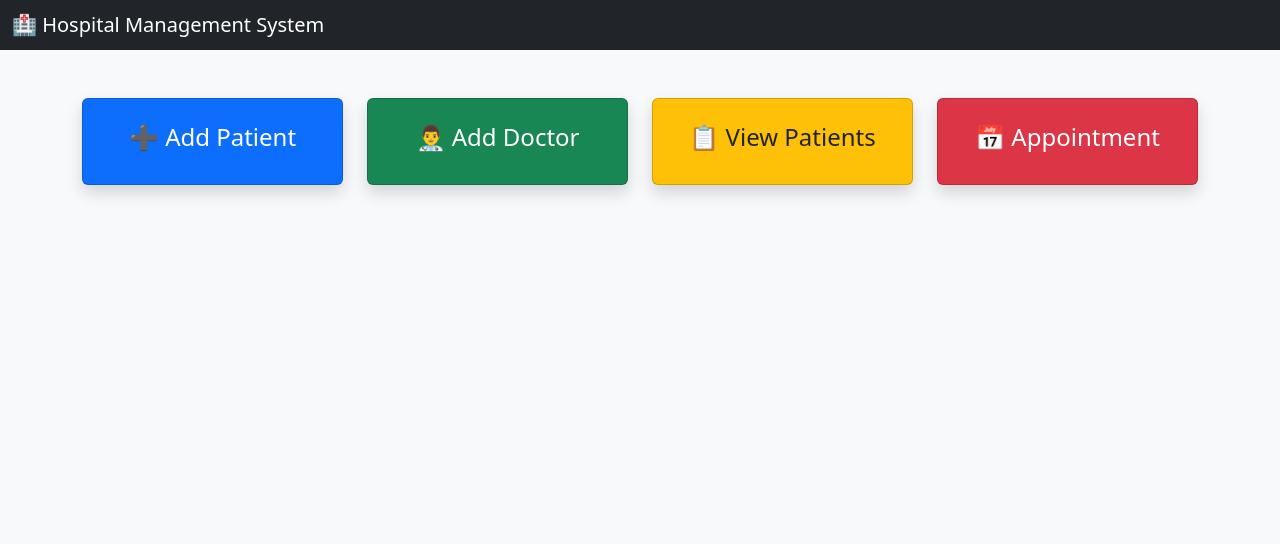
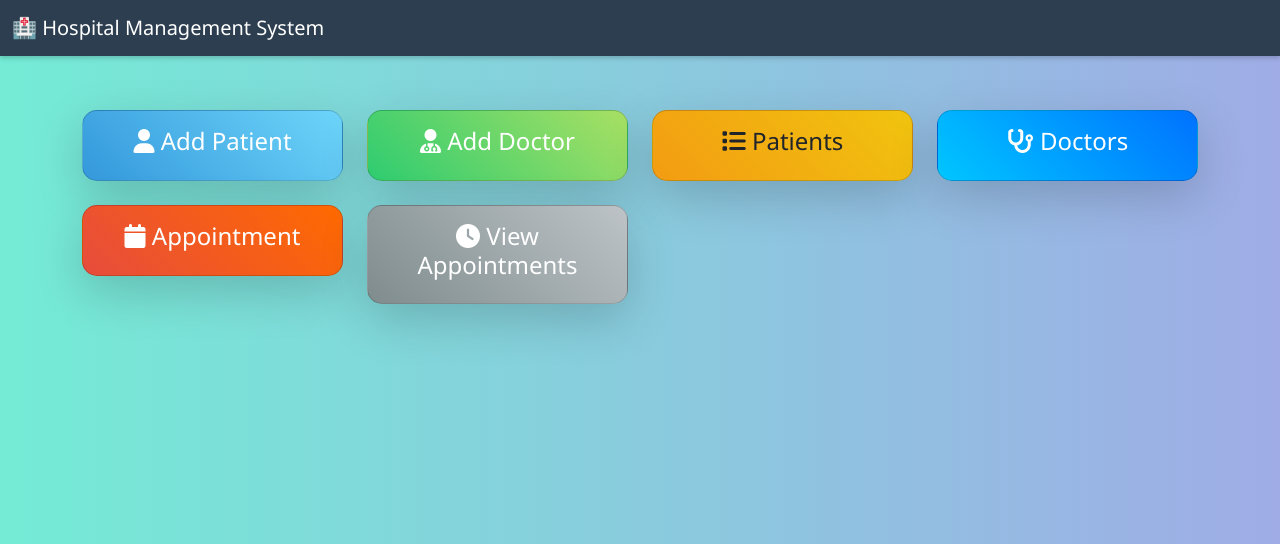
Before and after one commit to Tushar6837/hospital_project, a Flask app: page / in a window 1280 px wide. Shown: the top 544 px of the page. Run offline with Flask 3, Linux system fonts and the light colour scheme.

Commit message:
fixed css link

```diff
--- a/style.css
+++ b/style.css
@@ -1,53 +1,118 @@
+/* ---------------- BODY ---------------- */
 body {
     margin: 0;
     font-family: 'Segoe UI', sans-serif;
-    background: #f4f6f9;
+    background: linear-gradient(to right, #74ebd5, #9face6);
 }
 
-/* Navbar */
+/* ---------------- NAVBAR ---------------- */
 .navbar {
-    background: #2c3e50;
-    padding: 15px;
-    color: white;
-    text-align: center;
-    font-size: 22px;
-    font-weight: bold;
+    background: #2c3e50 !important;
+    box-shadow: 0 2px 5px rgba(0,0,0,0.2);
 }
 
-/* Container */
+/* ---------------- CONTAINER ---------------- */
 .container {
-    width: 90%;
-    margin: 30px auto;
+    padding-top: 30px;
 }
 
-/* Cards */
+/* ---------------- CARD DESIGN ---------------- */
 .card {
-    display: inline-block;
-    width: 200px;
-    height: 120px;
-    margin: 20px;
+    border-radius: 15px;
     padding: 20px;
     text-align: center;
-    border-radius: 10px;
-    color: white;
     font-size: 18px;
     font-weight: bold;
+    transition: 0.3s ease;
     cursor: pointer;
-    transition: 0.3s;
 }
 
+/* Hover Effect */
 .card:hover {
     transform: scale(1.05);
+    box-shadow: 0px 8px 20px rgba(0,0,0,0.3);
 }
 
-/* Colors */
-.patient { background: #3498db; }
-.doctor { background: #2ecc71; }
-.view { background: #9b59b6; }
-.appointment { background: #e67e22; }
+/* ---------------- COLORS ---------------- */
+.bg-primary {
+    background: linear-gradient(45deg, #3498db, #6dd5fa) !important;
+}
 
-/* Links */
+.bg-success {
+    background: linear-gradient(45deg, #2ecc71, #a8e063) !important;
+}
+
+.bg-warning {
+    background: linear-gradient(45deg, #f39c12, #f1c40f) !important;
+}
+
+.bg-info {
+    background: linear-gradient(45deg, #00c6ff, #0072ff) !important;
+}
+
+.bg-danger {
+    background: linear-gradient(45deg, #e74c3c, #ff6a00) !important;
+}
+
+.bg-secondary {
+    background: linear-gradient(45deg, #7f8c8d, #bdc3c7) !important;
+}
+
+/* ---------------- LINKS ---------------- */
 a {
-    text-decoration: none;
+    text-decoration: none !important;
+}
+
+/* ---------------- TABLE ---------------- */
+table {
+    width: 100%;
+    border-collapse: collapse;
+    margin-top: 20px;
+    background: white;
+    border-radius: 10px;
+    overflow: hidden;
+}
+
+th {
+    background: #2c3e50;
     color: white;
+    padding: 10px;
 }
+
+td {
+    padding: 10px;
+    border-bottom: 1px solid #ddd;
+    text-align: center;
+}
+
+tr:hover {
+    background: #f2f2f2;
+}
+
+/* ---------------- FORM ---------------- */
+input, select {
+    width: 100%;
+    padding: 10px;
+    margin: 8px 0;
+    border-radius: 5px;
+    border: 1px solid #ccc;
+}
+
+/* ---------------- BUTTON ---------------- */
+button {
+    padding: 10px 15px;
+    border: none;
+    background: #3498db;
+    color: white;
+    border-radius: 5px;
+    cursor: pointer;
+}
+
+button:hover {
+    background: #2980b9;
+}
+
+/* ---------------- HEADINGS ---------------- */
+h1, h2, h3 {
+    text-align: center;
+}
--- a/templates/index.html
+++ b/templates/index.html
@@ -1,54 +1,82 @@
 <!DOCTYPE html>
 <html>
 <head>
-    <title>Dashboard</title>
+    <title>Hospital Dashboard</title>
 
-    <!-- Bootstrap CDN -->
+    <!-- Bootstrap -->
     <link href="https://cdn.jsdelivr.net/npm/bootstrap@5.3.0/dist/css/bootstrap.min.css" rel="stylesheet">
 
+    <!-- Icons -->
+    <link rel="stylesheet" href="https://cdnjs.cloudflare.com/ajax/libs/font-awesome/6.4.0/css/all.min.css">
+
+    <!-- Custom CSS -->
+    <link rel="stylesheet" href="{{ url_for('static', filename='style.css') }}">
 </head>
-<body class="bg-light">
+
+<body>
 
 <!-- Navbar -->
 <nav class="navbar navbar-dark bg-dark">
     <div class="container-fluid">
-        <span class="navbar-brand mb-0 h1">🏥 Hospital Management System</span>
+        <span class="navbar-brand">🏥 Hospital Management System</span>
     </div>
 </nav>
 
 <!-- Dashboard -->
-<div class="container mt-5">
+<div class="container mt-4">
 
-    <div class="row text-center">
+    <div class="row g-4">
 
+        <!-- Patient -->
         <div class="col-md-3">
             <a href="/add_patient" class="text-decoration-none">
-                <div class="card shadow p-4 bg-primary text-white">
-                    <h4>➕ Add Patient</h4>
+                <div class="card text-white bg-primary shadow-lg p-3">
+                    <h4><i class="fa fa-user"></i> Add Patient</h4>
                 </div>
             </a>
         </div>
 
+        <!-- Doctor -->
         <div class="col-md-3">
             <a href="/add_doctor" class="text-decoration-none">
-                <div class="card shadow p-4 bg-success text-white">
-                    <h4>👨‍⚕️ Add Doctor</h4>
+                <div class="card text-white bg-success shadow-lg p-3">
+                    <h4><i class="fa fa-user-md"></i> Add Doctor</h4>
                 </div>
             </a>
         </div>
 
+        <!-- View Patients -->
         <div class="col-md-3">
             <a href="/view" class="text-decoration-none">
-                <div class="card shadow p-4 bg-warning text-dark">
-                    <h4>📋 View Patients</h4>
+                <div class="card text-dark bg-warning shadow-lg p-3">
+                    <h4><i class="fa fa-list"></i> Patients</h4>
                 </div>
             </a>
         </div>
 
+        <!-- View Doctors -->
+        <div class="col-md-3">
+            <a href="/doctors" class="text-decoration-none">
+                <div class="card text-white bg-info shadow-lg p-3">
+                    <h4><i class="fa fa-stethoscope"></i> Doctors</h4>
+                </div>
+            </a>
+        </div>
+
+        <!-- Appointment -->
         <div class="col-md-3">
             <a href="/appointment" class="text-decoration-none">
-                <div class="card shadow p-4 bg-danger text-white">
-                    <h4>📅 Appointment</h4>
+                <div class="card text-white bg-danger shadow-lg p-3">
+                    <h4><i class="fa fa-calendar"></i> Appointment</h4>
+                </div>
+            </a>
+        </div>
+
+        <!-- View Appointments -->
+        <div class="col-md-3">
+            <a href="/appointments" class="text-decoration-none">
+                <div class="card text-white bg-secondary shadow-lg p-3">
+                    <h4><i class="fa fa-clock"></i> View Appointments</h4>
                 </div>
             </a>
         </div>
```
